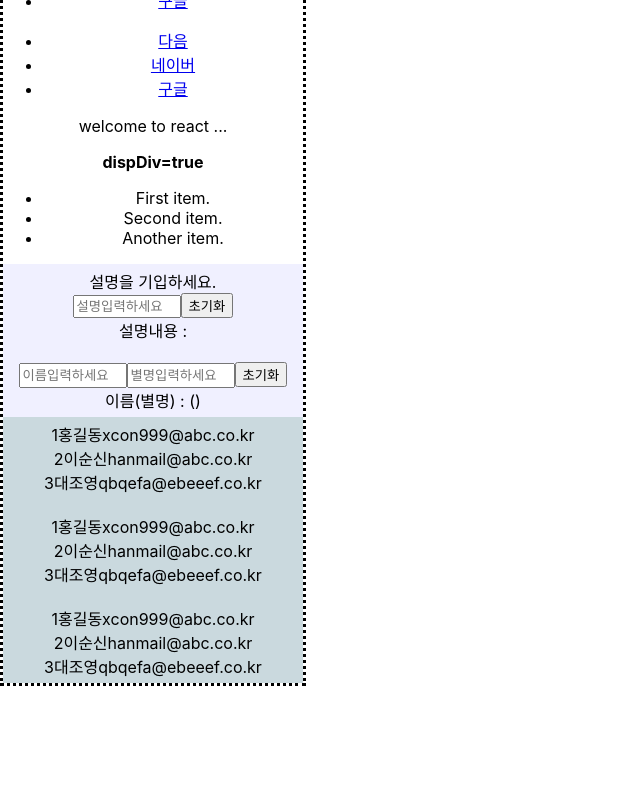
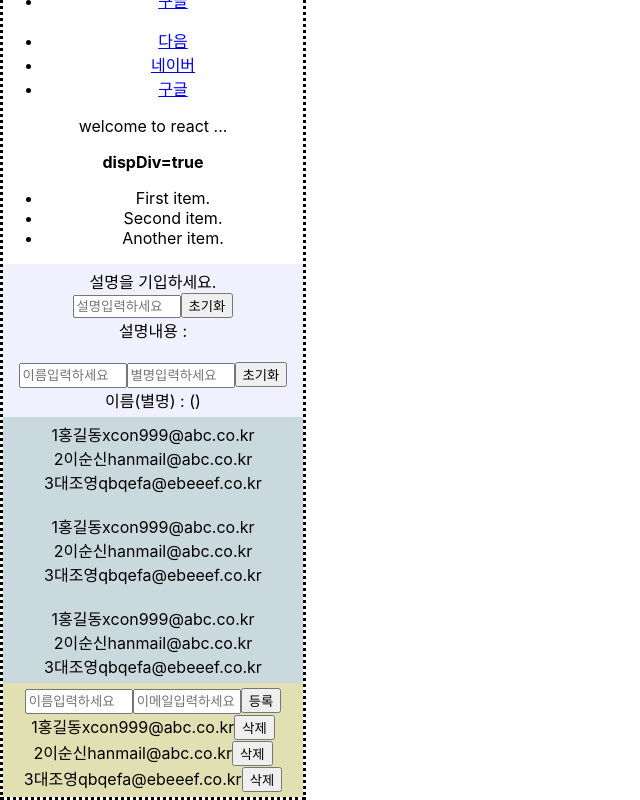
Before and after one commit to YOOJUNGIL/blog, a React (Create React App) app: page / in a window 1280 px wide. Shown: the part 245-1045 px from the top of the page, without its empty margins (0-640 px from the left). Before the commit the page ends 931 px from the top, so only its background shows below. Built offline with nearby package versions, Linux system fonts and the light colour scheme.

Commit message:
14.배열에항목수정하기

```diff
--- a/src/App.js
+++ b/src/App.js
@@ -7,10 +7,12 @@ import Subheader from './components/Subheader';
 import Nav from './components/Nav';
 import Contents from './components/Contents';
 import ContentsTag from './components/ContentsTag';
+import ContentsCRUD from './components/ContentsCRUD';
 
 function App() {
     const headerInfo = {
-        title: 'WEB', subTitle: 'world wide web !!!'
+        title: 'WEB'
+            , subTitle: 'world wide web !!!'
     };
 
     const navInfo = [
@@ -23,6 +25,18 @@ function App() {
         {urlName: '구글'
             , urlAddress: 'www.google.com'
             , urlDesc: 'google !!! welcome to google.'}
+    ];
+
+    const users = [
+        {id: 1,
+            userName: '홍길동',
+            email: 'xcon999@abc.co.kr'},
+        {id: 2,
+            userName: '이순신',
+            email: 'hanmail@abc.co.kr'},
+        {id: 3,
+            userName: '대조영',
+            email: 'qbqefa@ebeeef.co.kr'}
     ];
 
     let isChidrenDisp = true;
@@ -40,6 +54,7 @@ function App() {
                 <li>Another item.</li>
             </Contents>
             <ContentsTag></ContentsTag>
+            <ContentsCRUD users={users}></ContentsCRUD>
         </div>
     );
 }
--- /dev/null
+++ b/src/components/ContentsCRUD.js
@@ -0,0 +1,100 @@
+import React, { useState, useRef } from 'react';
+
+// User컴포넌트(건별추가)
+function User({user, onRemove}) {
+    return (
+        <div>
+            <span>{user.id}</span>
+            <span>{user.userName}</span>
+            <span>{user.email}</span>
+            {/*function(){onRemove(user.id)} es5 : es6 () => onRemove(user.id)*/}
+            <button onClick={() => onRemove(user.id)}>삭제</button>
+        </div>
+    );
+}
+
+// Users컴포넌트
+function Users({users, onRemove}) {
+    return (
+        <div>
+            {users.map(user => (
+                <User user={user} onRemove={onRemove} key={user.id}/>
+            ))}
+        </div>
+    );
+}
+
+// create컴포넌트
+function CreateUser({userName, email, onChange, onCreate}) {
+    return (
+        <div>
+            <input type="text" name="userName" style={{width:'100px', height:'19px', fontSize:'30'}}
+                placeholder="이름입력하세요"
+                value={userName}
+                onChange={onChange}/>
+            <input type="text" name="email" style={{width:'100px', height:'19px', fontSize:'30'}}
+                placeholder="이메일입력하세요"
+                value={email}
+                onChange={onChange}/>
+            <button onClick={onCreate}>등록</button>
+        </div>
+    );
+}
+
+// contentcrud component
+function ContentsCRUD(props) {
+    console.log('contentscrud...' + props);
+
+    const [users, setUsers] = useState(props.users);//전체목록json
+    const [inputs, setInputs] = useState({userName: '', email: ''});//json
+    const {userName, email} = inputs;
+
+    //function onChange(e){} es5에서 es6 대체문법 적용
+    const onChange = (e) => {
+        const {name, value} = e.target;
+        setInputs({
+            ...inputs,
+            [name]: value
+        });
+    };
+
+    // 추가
+    //function onCreate(){} es5에서 es6 대체문법 적용
+    const onCreate = () => {
+        const user = {
+            id: nextId.current,
+            userName: userName,     //만약에 key 이름으로 선언된 값이 존재하다면, 바로 매칭시켜줄수 있으므로 생략 가능(es6 문법), onChange에의해값이 이미 세팅되어져 있음
+            email: email            //만약에 key 이름으로 선언된 값이 존재하다면, 바로 매칭시켜줄수 있으므로 생략 가능(es6 문법), onChange에의해값이 이미 세팅되어져 있음
+        };
+
+        //setUsers([...users, user]);//재랜더링, 아래로도 가능
+        setUsers(users.concat(user));
+
+        // 초기화
+        setInputs({
+            userName: '',
+            email: ''
+        });
+
+        // id 등록될때마다 1증가
+        nextId.current += 1;
+    };
+
+    // 삭제
+    //function onRemove(id){} es5에서 es6 대체문법 적용
+    const onRemove = (id) => {
+        setUsers(users.filter(user => user.id !== id));
+    };
+
+    // id초기값
+    const nextId = useRef(4);
+
+    return (
+        <div style={{padding: '5px', backgroundColor: '#e1e0b3'}}>
+            <CreateUser userName={userName} email={email} onChange={onChange} onCreate={onCreate}/>
+            <Users users={users} onRemove={onRemove}/>
+        </div>
+    );
+}
+
+export default ContentsCRUD;
--- a/src/components/ContentsTag.js
+++ b/src/components/ContentsTag.js
@@ -34,6 +34,8 @@ function Input() {
             name: '',
             nickName: ''
         });
+
+        // 현재의 포커스를 nameInput이라는 ref로 옮긴다.
         nameInput.current.focus();
     };
 
@@ -97,7 +99,7 @@ function Users() {
 
             {/*3.건별Component에 의한 추가*/}
             {users.map(user => (
-                <User user={user}/>
+                <User user={user} key={user.id}/>
             ))}
         </div>
     );
@@ -107,7 +109,7 @@ function Users() {
 function forUsers(users) {
     let html = [];
     for(let i = 0; i < users.length; ++i) {
-        html.push(<div>{users[i].id}<span></span><span>{users[i].userName}</span><span>{users[i].email}</span></div>);
+        html.push(<div key={i}>{users[i].id}<span></span><span>{users[i].userName}</span><span>{users[i].email}</span></div>);
     }
     return html;
 }
@@ -116,7 +118,7 @@ function forUsers(users) {
 function mapUsers(users) {
     let html = [];
     users.forEach(function(user){
-        html.push(<div>{user.id}<span></span><span>{user.userName}</span><span>{user.email}</span></div>);
+        html.push(<div key={user.id}>{user.id}<span></span><span>{user.userName}</span><span>{user.email}</span></div>);
     });
     return html;
 }
--- a/src/components/Nav.js
+++ b/src/components/Nav.js
@@ -22,7 +22,7 @@ function makeDynamicHtml(props) {
     let html = [];
     let length = props.contents.length;
     for(let i = 0; i < length; ++i) {
-        html.push(<li><a href="#" key={i} onClick={function(){ document.getElementById('pContents').innerHTML = props.contents[i].urlDesc }}>{props.contents[i].urlName}</a></li>);
+        html.push(<li key={i}><a href="#" onClick={function(){ document.getElementById('pContents').innerHTML = props.contents[i].urlDesc }}>{props.contents[i].urlName}</a></li>);
     }
     return html;
 }
```
Also changed, not shown: src/components/Contents.js (+6 -6 lines).
